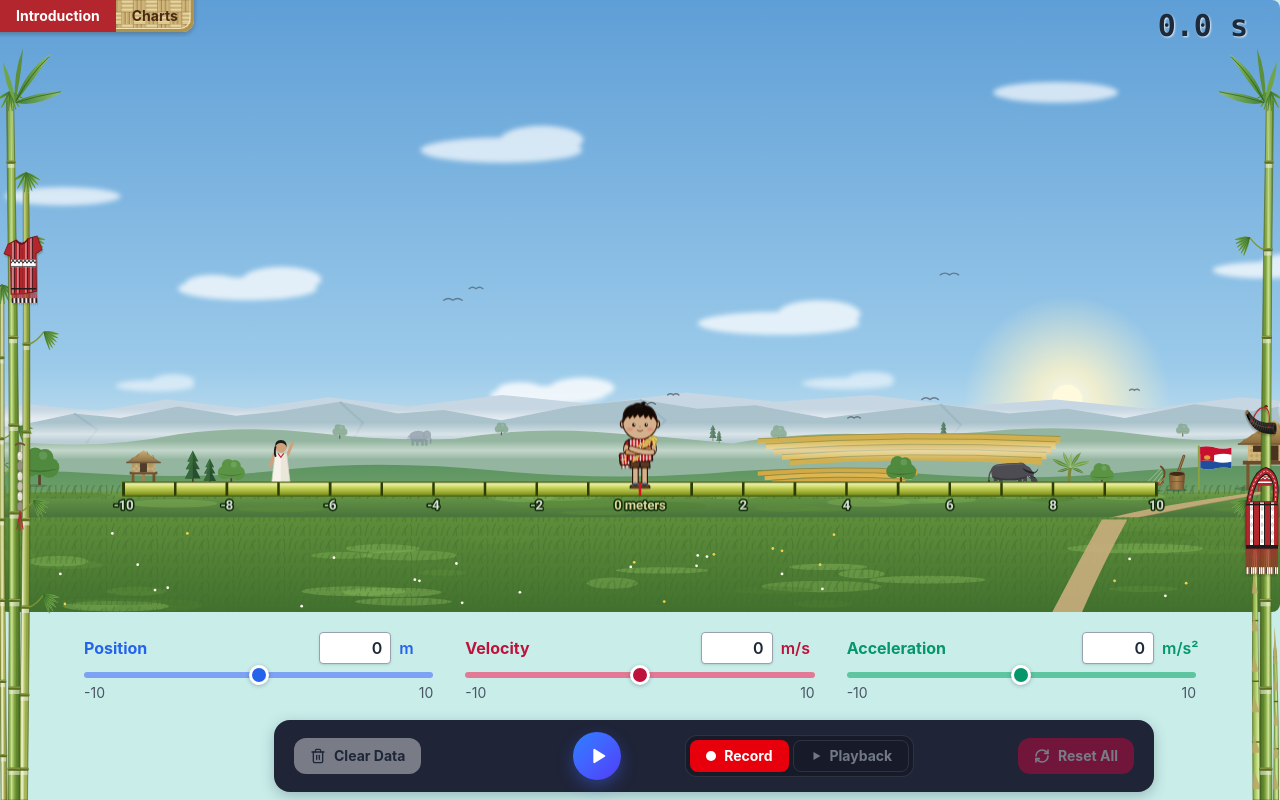
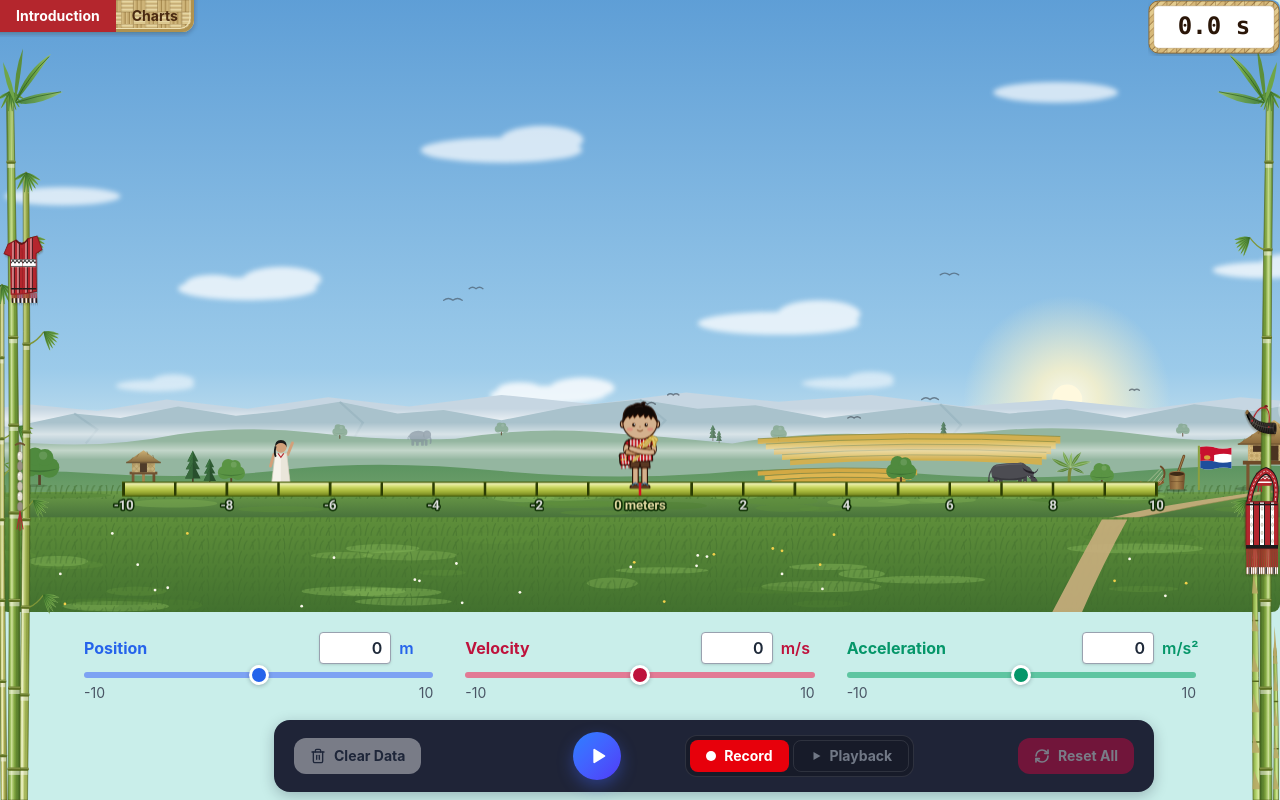
Before and after one commit to Sawla-1/pit-sim-motion-1d, a React (Vite) app: page / in a window 1280 px wide. Built offline with nearby package versions, Linux system fonts and the light colour scheme.

Commit message:
Show time on a woven mat

```diff
--- a/src/App.jsx
+++ b/src/App.jsx
@@ -6,7 +6,7 @@ import ConfirmDialog from "./components/ConfirmDialog";
 import PhysicsInput from "./components/PhysicsInput";
 import Tabs from "./components/Tabs";
 import { SERIES_COLORS } from "./styles/seriesColors";
-import { KAREN_ART, KAREN_RULER } from "./styles/karenStyles";
+import { KAREN_ART, KAREN_RULER, KAREN_TIME } from "./styles/karenStyles";
 import { useSimulationLoop } from "./hooks/useSimulationLoop";
 import {
   handleRecordingStep,
@@ -302,12 +302,10 @@ function App() {
           />
         </div>
 
-        {/* Time: phones/tablets top-left, laptops top-right */}
-        <div
-          className="absolute top-2 left-8 lg:left-auto lg:right-8 font-mono text-3xl font-bold z-10 text-gray-800"
-          style={{ textShadow: "1px 1px 2px rgba(255, 255, 255, 0.8)" }}
-        >
-          {formatNumber(simulation.time, 1)} s
+        {/* Time on a woven mat in the scene's top corner: phones/tablets top-left (mat flipped), laptops top-right */}
+        <div className={KAREN_TIME.box}>
+          <img src={KAREN_ART.timeBackground} alt="" aria-hidden="true" className={KAREN_TIME.mat} />
+          <div className={KAREN_TIME.text}>{formatNumber(simulation.time, 1)} s</div>
         </div>
 
         {/* Mode badge, only while playing: phones/tablets top-right, laptops middle */}
--- a/src/styles/karenStyles.js
+++ b/src/styles/karenStyles.js
@@ -5,6 +5,7 @@ export const KAREN_ART = {
   scene: `${ART}/scene-intro.svg`,
   bambooLeft: `${ART}/bamboo-left.svg`,
   bambooRight: `${ART}/bamboo-right.svg`,
+  timeBackground: `${ART}/time-background.svg`,
   tabBackground: `${ART}/tab-background-short.svg`, // a shorter copy of tab-background.svg (37px tall, the strip is 32px)
 };
 
@@ -13,6 +14,13 @@ export const KAREN_TAB = {
   base: "relative h-[32px] px-4 flex items-center text-sm font-bold last:rounded-br-xl",
   open: "bg-[#B4262D] text-white cursor-default select-none",
   closed: "text-[#4A2A12] cursor-pointer transition-colors hover:bg-white/30 focus-visible:outline-2 focus-visible:outline-[#B4262D]",
+};
+
+// The time box: a woven mat in the scene's top corner, with dark text
+export const KAREN_TIME = {
+  box: "absolute top-0 left-0 lg:left-auto lg:right-0 z-10 h-[56px] min-w-[132px]",
+  mat: "absolute inset-0 h-full w-full max-w-none -scale-x-100 lg:scale-x-100 pointer-events-none",
+  text: "relative h-[51px] flex items-center justify-center px-4 font-mono text-2xl font-bold text-[#2A1608]",
 };
 
 export const KAREN_RULER = {
```
Also changed, not shown: public/karen-intro-svgs/time-background.svg (added).
